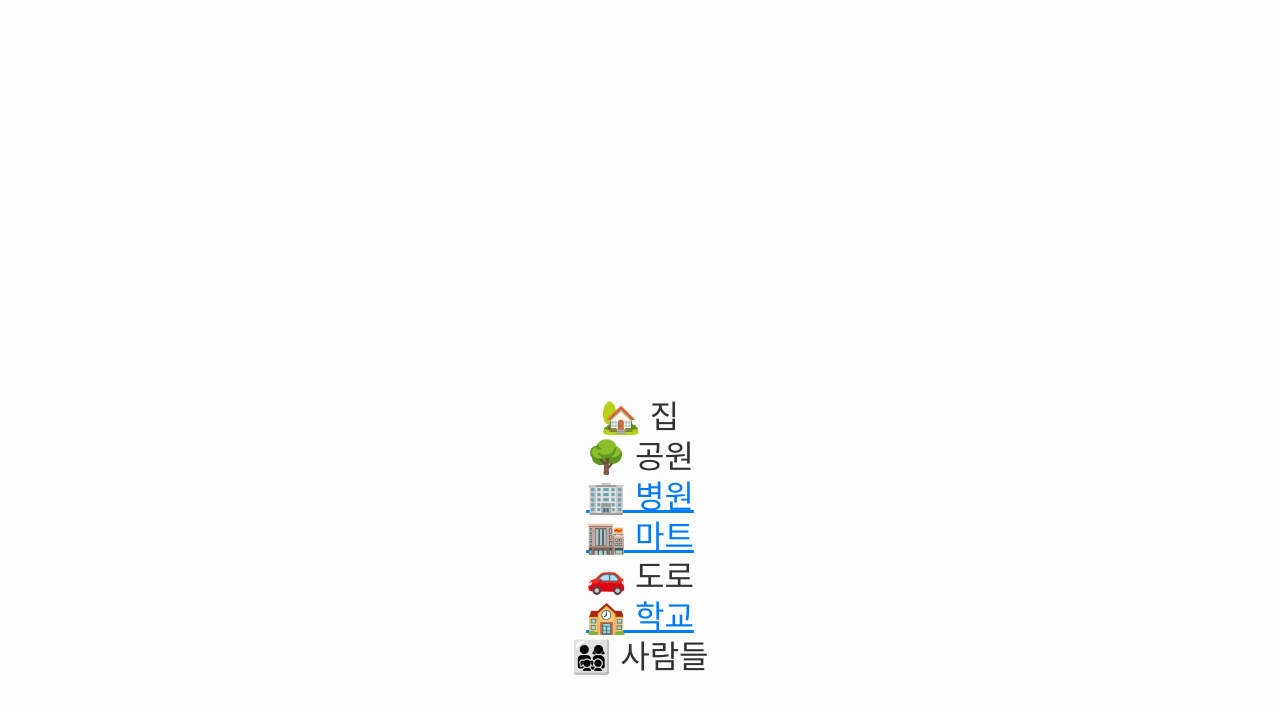
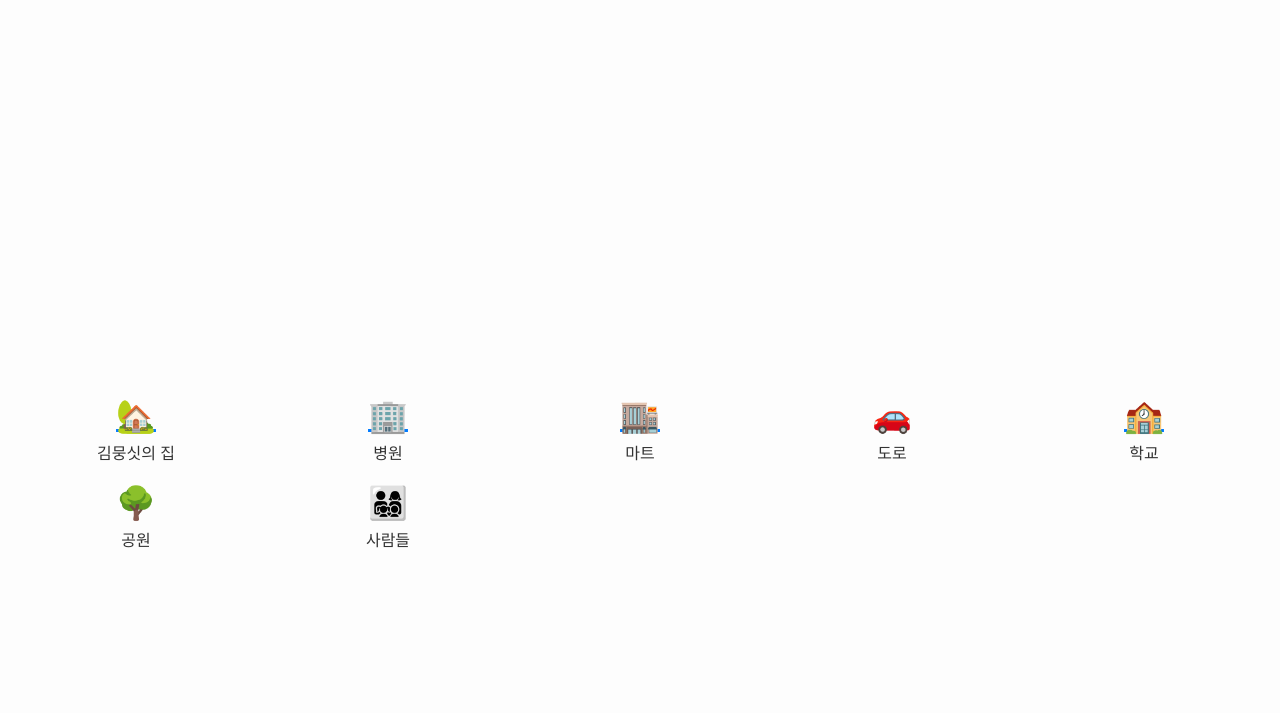
Before and after one commit to hella766457/Hapnis-doci, a plain HTML site: page index.html in a window 1280 px wide. Shown: the part 453-1166 px from the top of the page. After the commit the page ends 1054 px from the top, so only its background shows below. Drawn offline with Linux system fonts and the light colour scheme.

Commit message:
index.html

```diff
--- a/index.html
+++ b/index.html
@@ -21,14 +21,24 @@
     }
     .city {
       padding: 50px 20px;
-      text-align: center;
+      display: grid;
+      grid-template-columns: repeat(5, 1fr);
+      grid-gap: 20px;
+      justify-items: center;
+      align-items: center;
       font-size: 2rem;
-      line-height: 2.5rem;
     }
     .building {
       color: #007BFF;
       text-decoration: underline;
       cursor: pointer;
+    }
+    .label {
+      font-size: 1rem;
+      margin-top: 5px;
+    }
+    .cell {
+      text-align: center;
     }
   </style>
 </head>
@@ -36,13 +46,34 @@
   <div class="title">해피니스 도시</div>
 
   <div class="city">
-    <div>🏡 집</div>
-    <div>🌳 공원</div>
-    <div><a href="#" class="building">🏢 병원</a></div>
-    <div><a href="#" class="building">🏬 마트</a></div>
-    <div>🚗 도로</div>
-    <div><a href="#" class="building">🏫 학교</a></div>
-    <div>👨‍👩‍👧‍👦 사람들</div>
+    <div class="cell">
+      <a href="#" class="building">🏡</a>
+      <div class="label">김뭉싯의 집</div>
+    </div>
+    <div class="cell">
+      <a href="#" class="building">🏢</a>
+      <div class="label">병원</div>
+    </div>
+    <div class="cell">
+      <a href="#" class="building">🏬</a>
+      <div class="label">마트</div>
+    </div>
+    <div class="cell">
+      🚗
+      <div class="label">도로</div>
+    </div>
+    <div class="cell">
+      <a href="#" class="building">🏫</a>
+      <div class="label">학교</div>
+    </div>
+    <div class="cell">
+      🌳
+      <div class="label">공원</div>
+    </div>
+    <div class="cell">
+      👨‍👩‍👧‍👦
+      <div class="label">사람들</div>
+    </div>
   </div>
 </body>
 </html>
```
